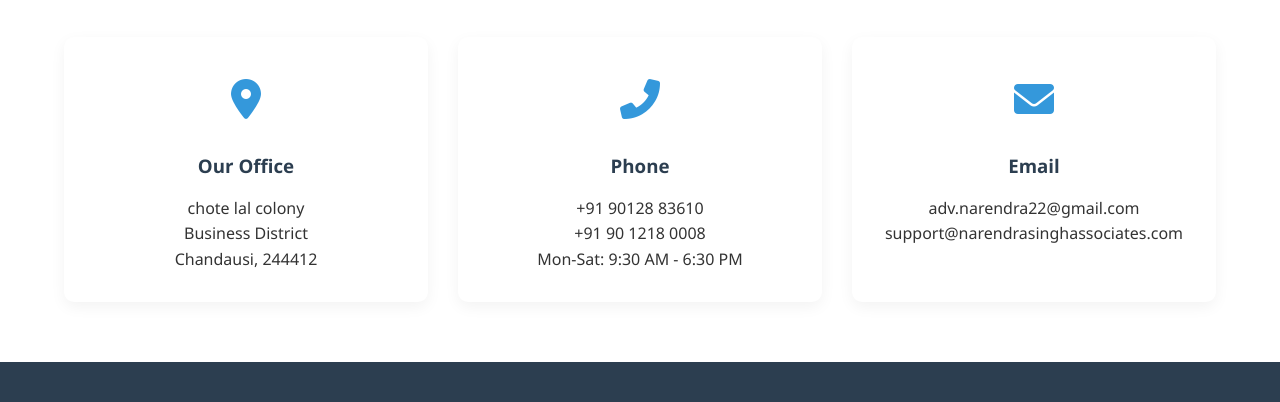
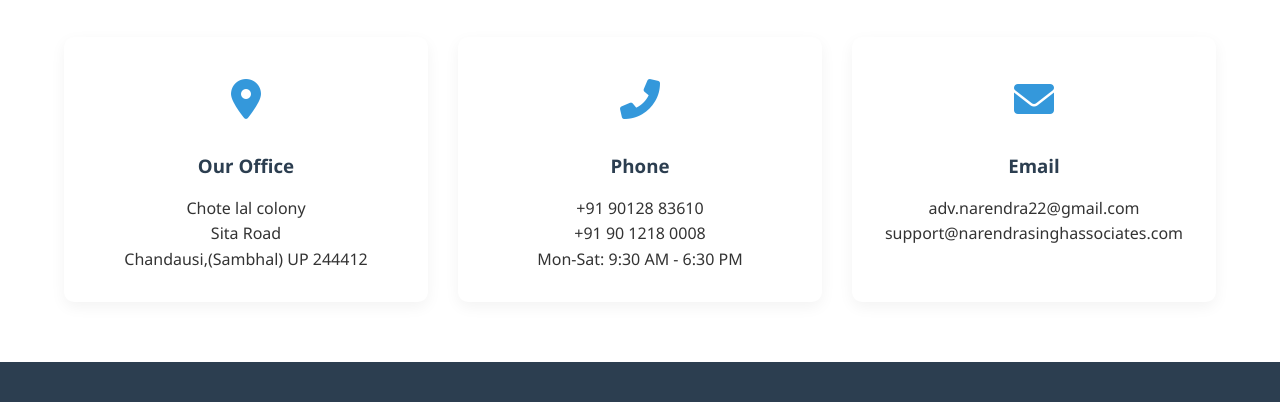
Before and after one commit to TaxEaseLegal/Taxeaselegal, a plain HTML site: page index.html in a window 1280 px wide. Shown: the part 4117-4519 px from the top of the page. Drawn offline with nearby package versions, Linux system fonts and the light colour scheme.

Commit message:
Update index.html

```diff
--- a/index.html
+++ b/index.html
@@ -1020,7 +1020,7 @@
                         <i class="fas fa-map-marker-alt"></i>
                     </div>
                     <h3>Our Office</h3>
-                    <p>chote lal colony <br>Business District<br>Chandausi, 244412</p>
+                    <p>Chote lal colony<br>Sita Road<br>Chandausi,(Sambhal) UP 244412</p>
                 </div>
                 <div class="contact-card">
                     <div class="contact-icon">
```
